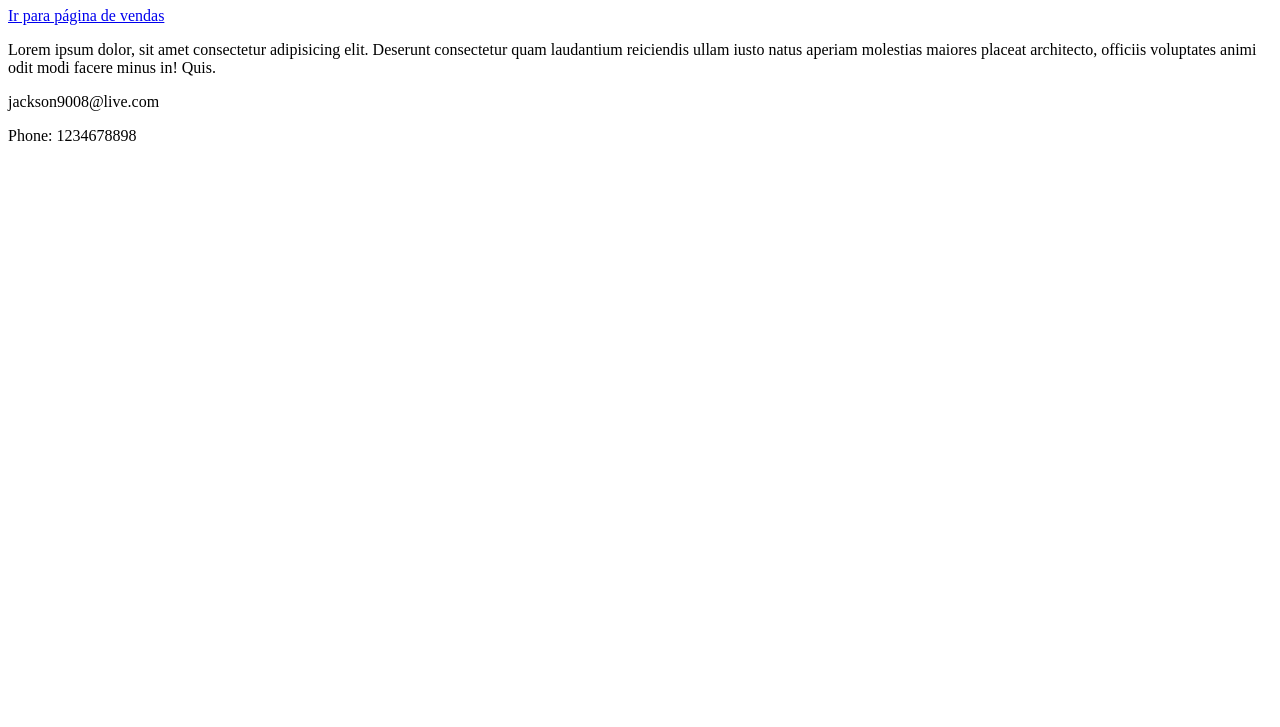
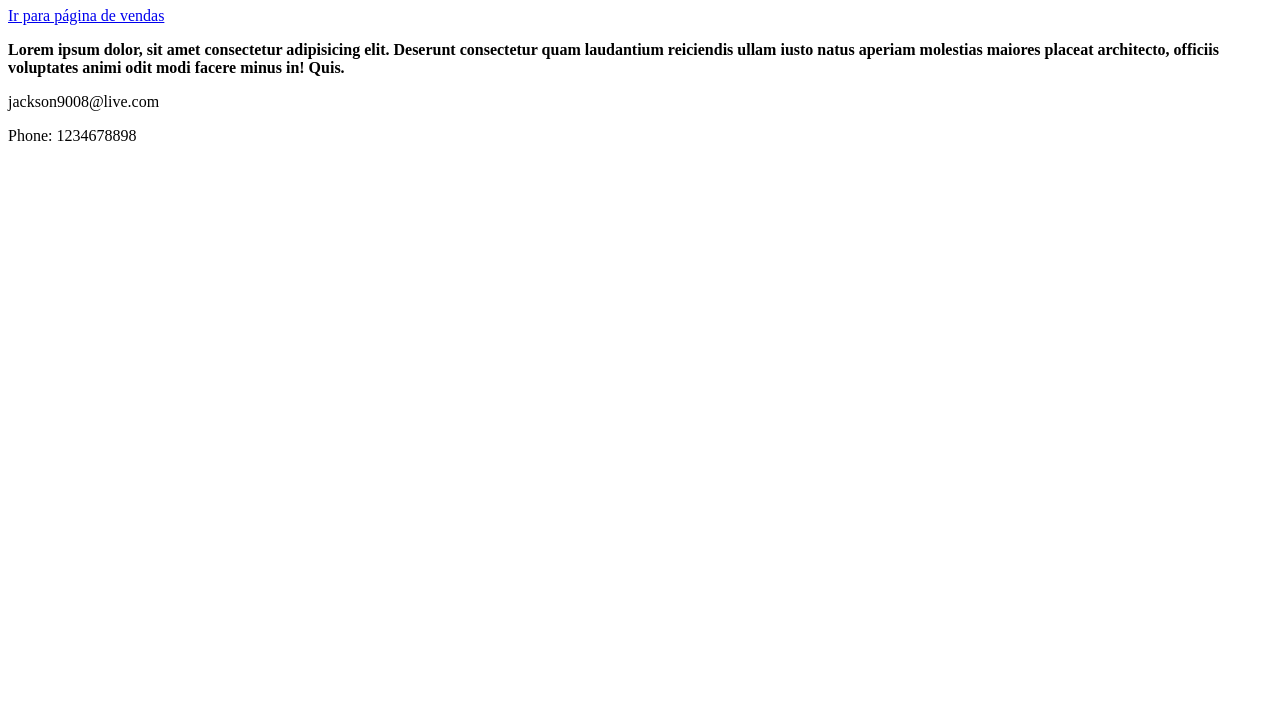
Before and after one commit to Jackson9008/aulagithub2, a plain HTML site: page contato.html in a window 1280 px wide. Shown: the part 73-800 px from the top of the page. Drawn offline with Linux system fonts and the light colour scheme.

Commit message:
Modificações

```diff
--- a/contato.html
+++ b/contato.html
@@ -10,7 +10,7 @@
 
     <a href="vendas.html">Ir para página de vendas</a>
 
-    <p>Lorem ipsum dolor, sit amet consectetur adipisicing elit. Deserunt consectetur quam laudantium reiciendis ullam iusto natus aperiam molestias maiores placeat architecto, officiis voluptates animi odit modi facere minus in! Quis.</p>
+    <p><strong> Lorem ipsum dolor, sit amet consectetur adipisicing elit. Deserunt consectetur quam laudantium reiciendis ullam iusto natus aperiam molestias maiores placeat architecto, officiis voluptates animi odit modi facere minus in! Quis.</strong></p>
 
     <E-mail>jackson9008@live.com</E-mail>
     <p>Phone: 1234678898</p>
```
Also changed, not shown: vendas.html (+1 -1 lines).
